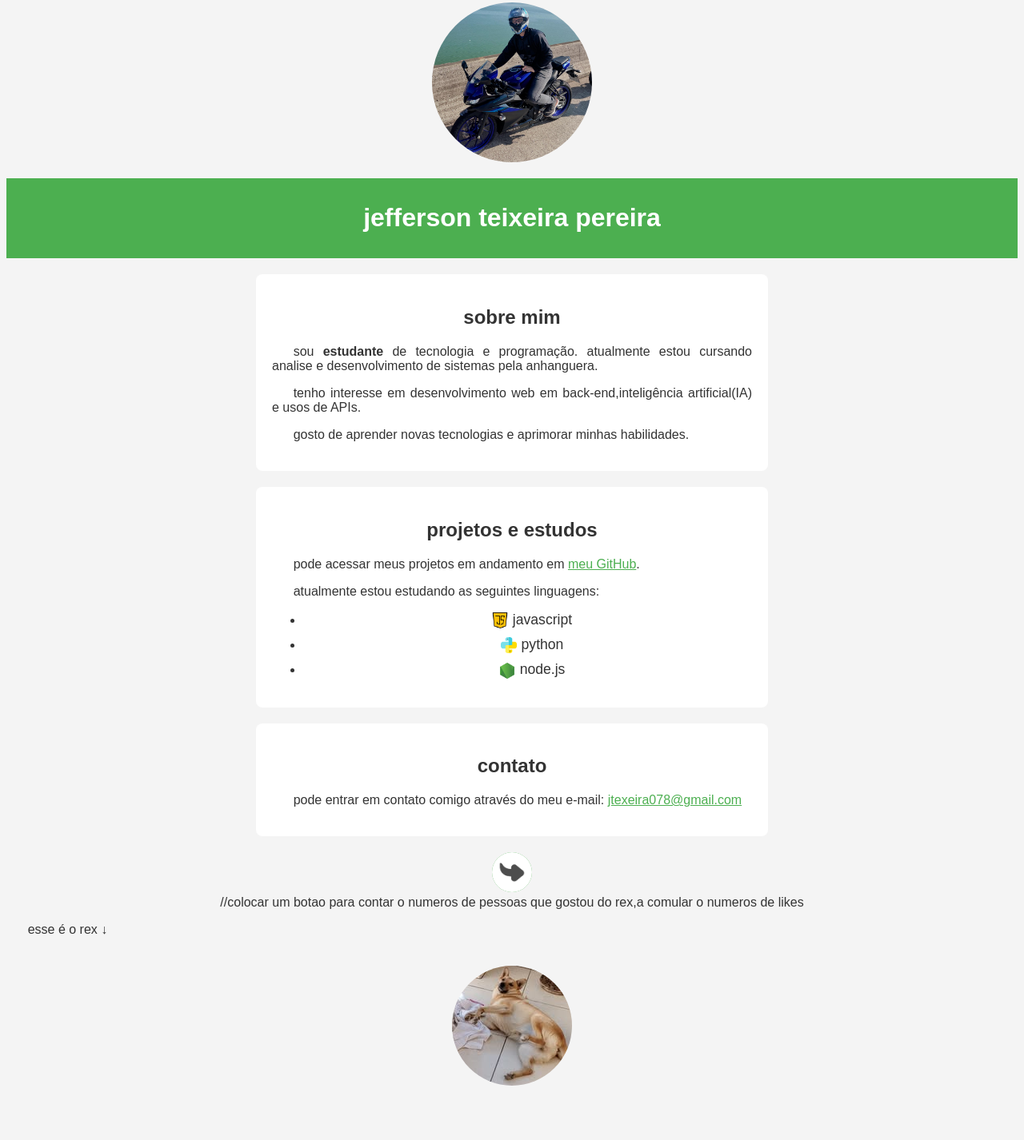
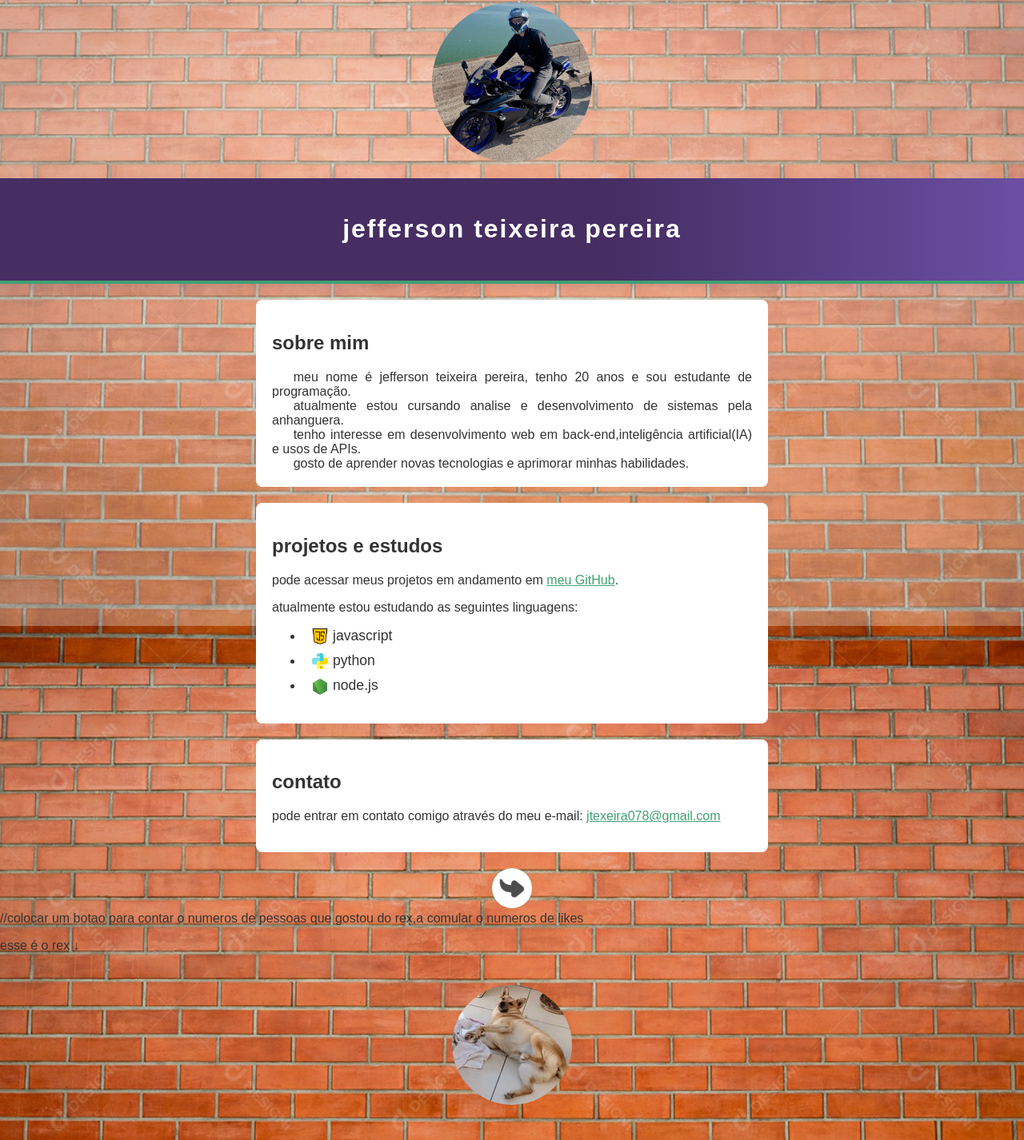
Before and after one commit to jefiso/meu-site, a plain HTML site: page projeto-site/index.html in a window 1280 px wide. Shown: the part 17-1443 px from the top of the page at 80% size. Before the commit the page ends 1407 px from the top, so only its background shows below. Drawn offline with Linux system fonts and the light colour scheme.

Commit message:
modificaçao pg1
modificaçao de fundo de parede modificaçao dos textos

```diff
--- a/projeto-site/estilo.css
+++ b/projeto-site/estilo.css
@@ -1,13 +1,31 @@
 body {
-        font-family: Arial, sans-serif;
-        background-color: #f4f4f4;
-        color: #333;
+    font-family: Arial, sans-serif;
+    background: linear-gradient(120deg, #f4f4f4 60%, #e0e7ff 100%);
+    background-image: url('imagens/10533699.jpg');
+    background-size: cover;
+    background-attachment: fixed;
+    color: #333;
+    margin: 0;
+    min-height: 100vh;
+    padding: 0;
+    position: relative;
+}
+
+body::before {
+    content: "";
+    position: fixed;
+    top: 0; left: 0; right: 0; bottom: 0;
+    background: rgba(255,255,255,0.7); /* overlay branco translúcido */
+    z-index: -1;
+}
+    header {
+        background: linear-gradient(90deg, #462e63 60%, #6a4fa3 100%);
+        color: white;
+        padding: 24px 0;
         text-align: center;
-    }
-    header {
-        background-color: #4CAF50;
-        color: white;
-        padding: 10px 0;
+        box-shadow: 0 4px 12px rgba(70,46,99,0.15);
+        border-bottom: 4px solid #41a073;
+        letter-spacing: 2px;
     }
     article {
         margin: 20px auto;
@@ -17,7 +35,7 @@ body {
         max-width: 600px;
     }
     a {
-        color: #4CAF50;
+        color: #41a073;
     }
     li {
             margin-bottom: 10px;
@@ -48,7 +66,24 @@ body {
         font-size: 20px;
         transform: rotate(540deg);
     }
-    p {
+    .sobre-mim {
         text-align: justify;
         text-indent: 20pt;
     }
+    .sobre-mim p {
+        margin: 10px 0;
+    }
+.rex-container {
+    text-align: center;
+    margin: 20px auto;
+}
+.botao-container {
+    text-align: center;
+    margin-top: 20px;
+}body::before {
+    content: "";
+    position: fixed;
+    top: 0; left: 0; right: 0; bottom: 0;
+    background: rgba(255,255,255,0.3); /* overlay branco translúcido mais leve */
+    z-index: -1;
+}
--- a/projeto-site/index.html
+++ b/projeto-site/index.html
@@ -15,9 +15,10 @@
         </header>
         <article>
             <h2>sobre mim</h2>
-            <p>sou <b>estudante</b> de tecnologia e programação.
-            atualmente estou cursando analise e desenvolvimento de sistemas pela anhanguera. <p>tenho interesse em desenvolvimento web em back-end,inteligência artificial(IA) e usos de APIs.</p><p>gosto de aprender novas tecnologias e aprimorar minhas habilidades.</p>
-            </p>
+            <div class="sobre-mim">meu nome é jefferson teixeira pereira, tenho 20 anos e sou estudante de programação.</div>
+            <div class="sobre-mim">atualmente estou cursando analise e desenvolvimento de sistemas pela anhanguera.</div>
+            <div class="sobre-mim">tenho interesse em desenvolvimento web em back-end,inteligência artificial(IA) e usos de APIs.</div>
+            <div class="sobre-mim">gosto de aprender novas tecnologias e aprimorar minhas habilidades.</div>
         </article>
         <article>
             <h2>projetos e estudos</h2>
@@ -34,13 +35,13 @@
             <p> pode entrar em contato comigo através do meu e-mail: <a href="mailto:jtexeira078@gmail.com">
                 jtexeira078@gmail.com</a></p>
         </article>
-        <a href="pag2.html"><img src="imagens/botao.png.jpg" alt="botao" class="botao"></a>
+        <div class="botao-container"><a href="pag2.html"><img src="imagens/botao.png.jpg" alt="botao" class="botao"></a></div>
     </main>
 
     //colocar um botao para contar o numeros de pessoas que gostou do rex,a comular o numeros de likes
     <p>esse é o rex
         &DownArrow;
     </p>
-    <img src="imagens/re.png.webp" alt="rex" style=" border-radius: 50%; margin: 20px auto;">
+    <div class="rex-container"><img src="imagens/re.png.webp" alt="rex" style=" border-radius: 50%; margin: 20px auto;"></div>
 </body>
 </html>
```
Also changed, not shown: projeto-site/pag2.html (+1 -1 lines), projeto-site/imagens/10533699.jpg (added).
